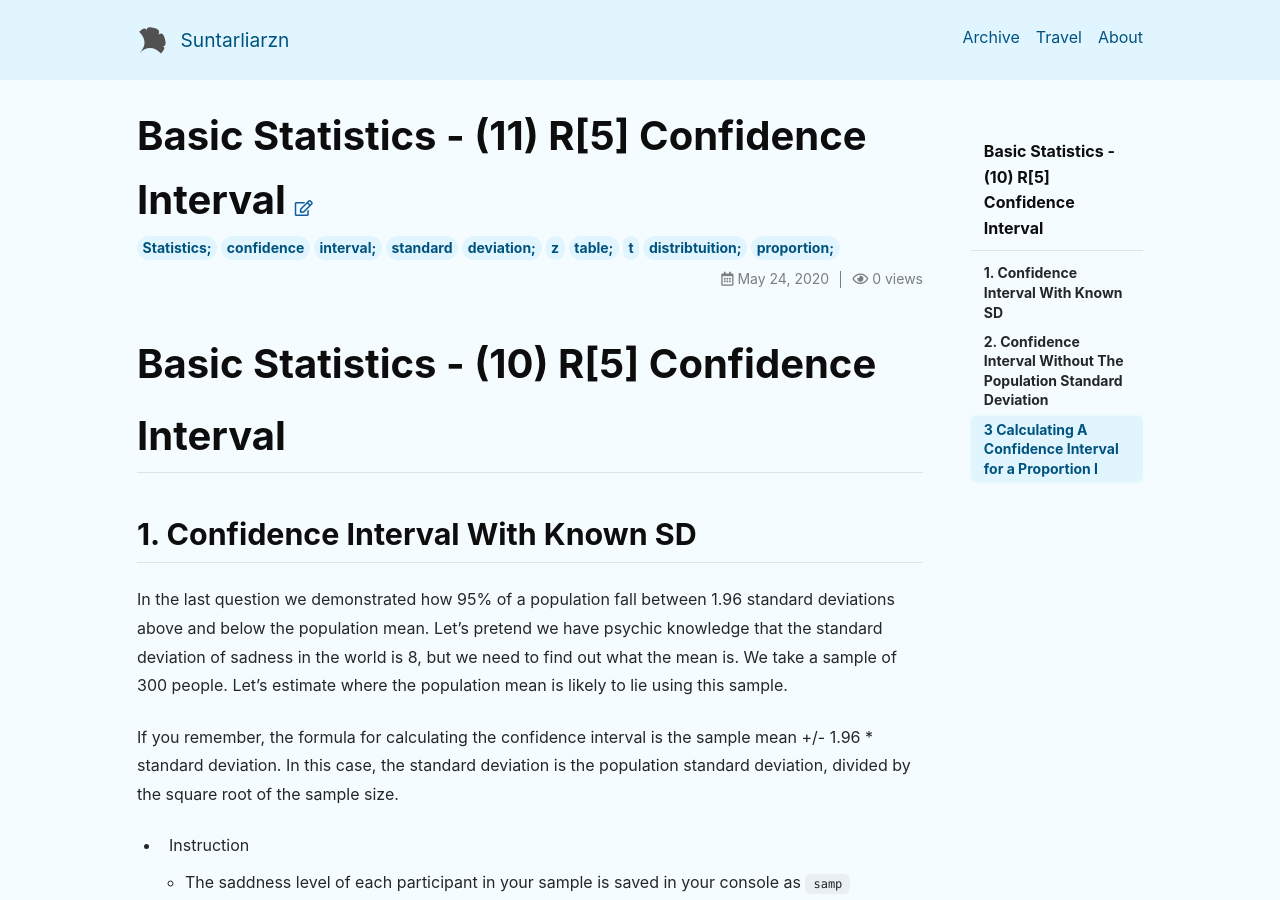
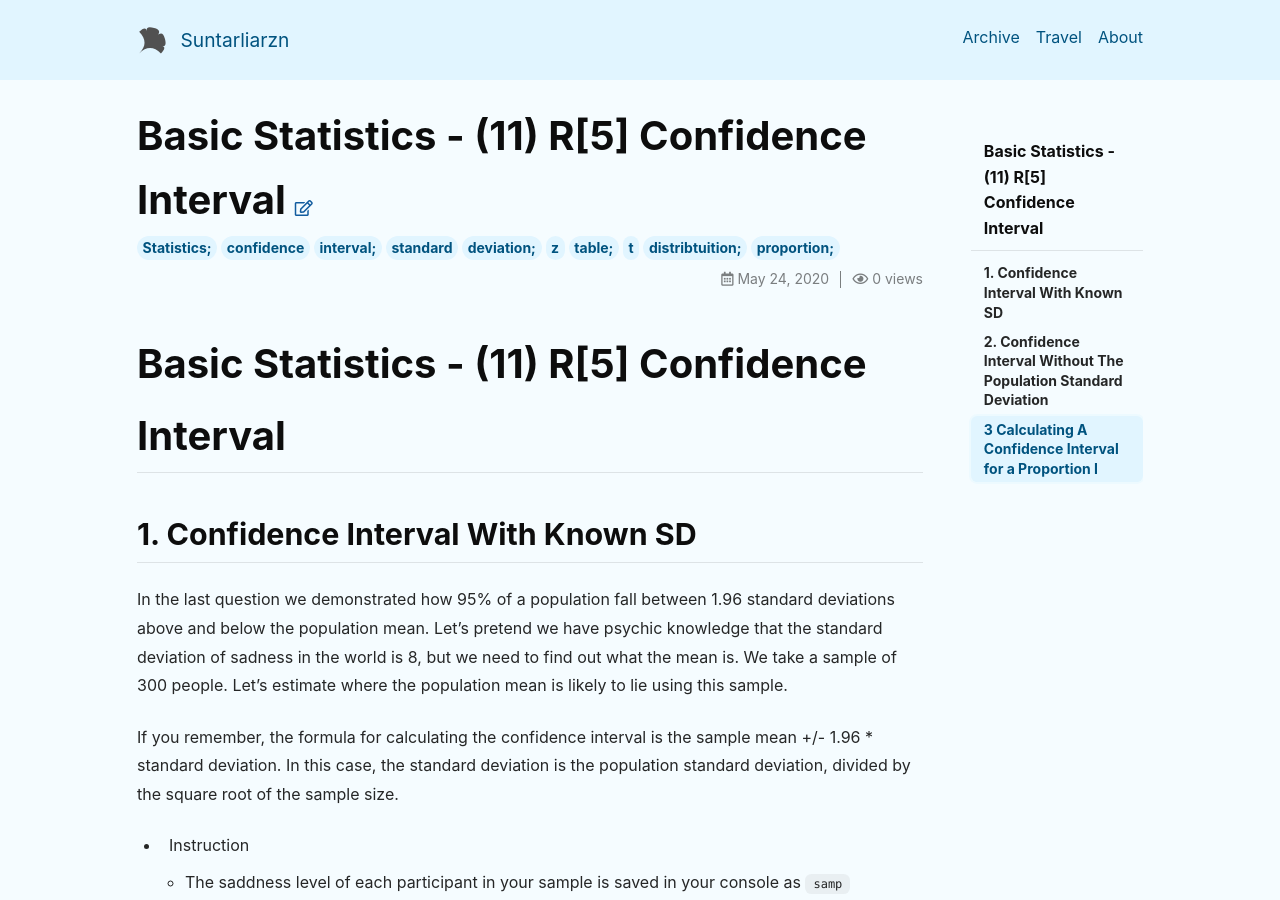
Before and after one commit to suntarliarzn/suntarliarzn.github.io, a Jekyll site: the page built from _posts/2020-05-24-Basic Statistics(11)-R[5].md, in a window 1280 px wide and 900 px high. Built offline with Jekyll 4.4.1, drawn with Linux system fonts in a browser that asks for light colours; nearby versions of some CDN libraries.

Commit message:
Update 2020-05-24-Basic Statistics(11)-R[5].md

```diff
--- a/_posts/2020-05-24-Basic Statistics(11)-R[5].md
+++ b/_posts/2020-05-24-Basic Statistics(11)-R[5].md
@@ -12,7 +12,7 @@ mathjax_autoNumber: true
 
 ---
 
-# Basic Statistics - (10) R[5] Confidence Interval
+# Basic Statistics - (11) R[5] Confidence Interval
 
 <!--more-->
 
```
